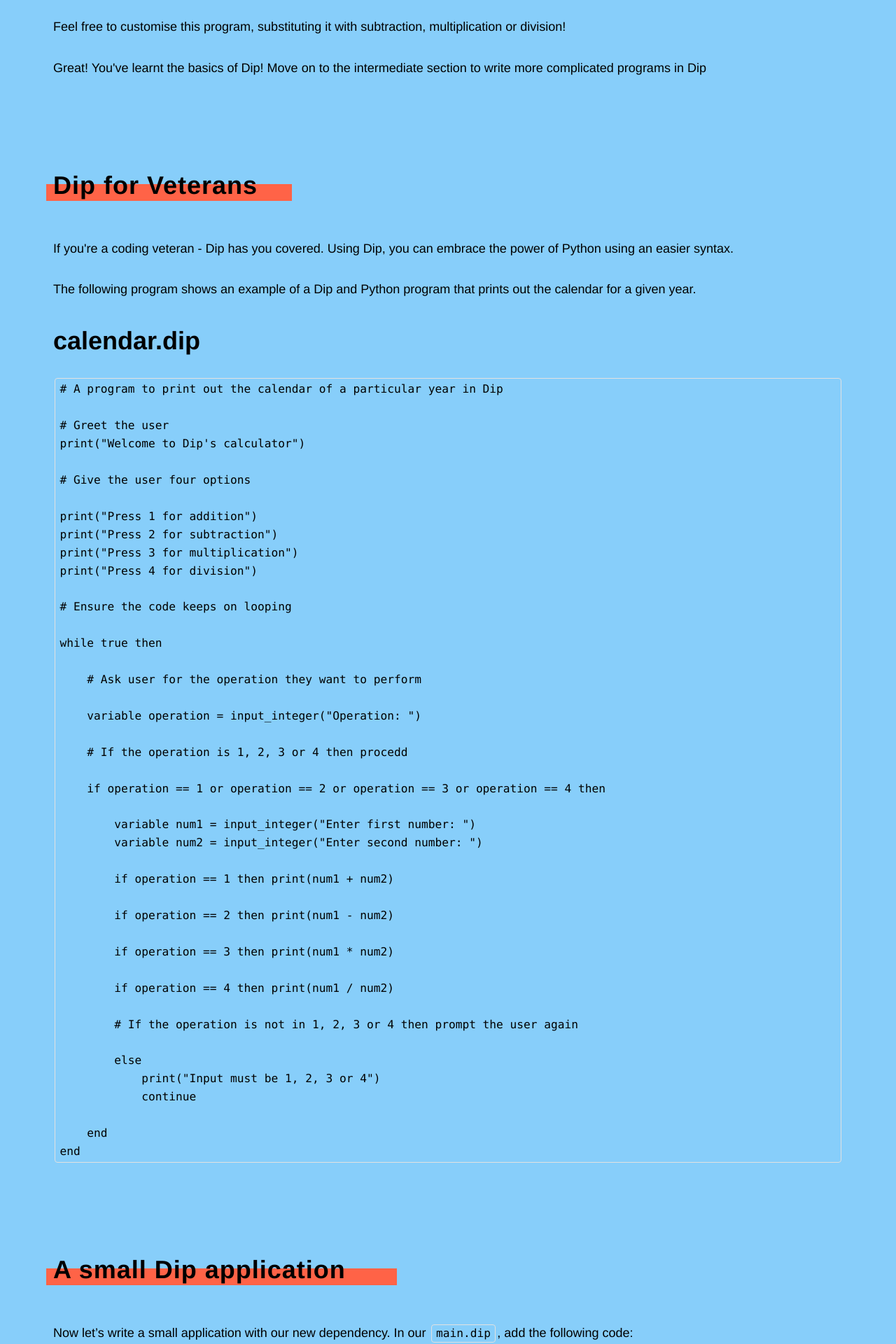
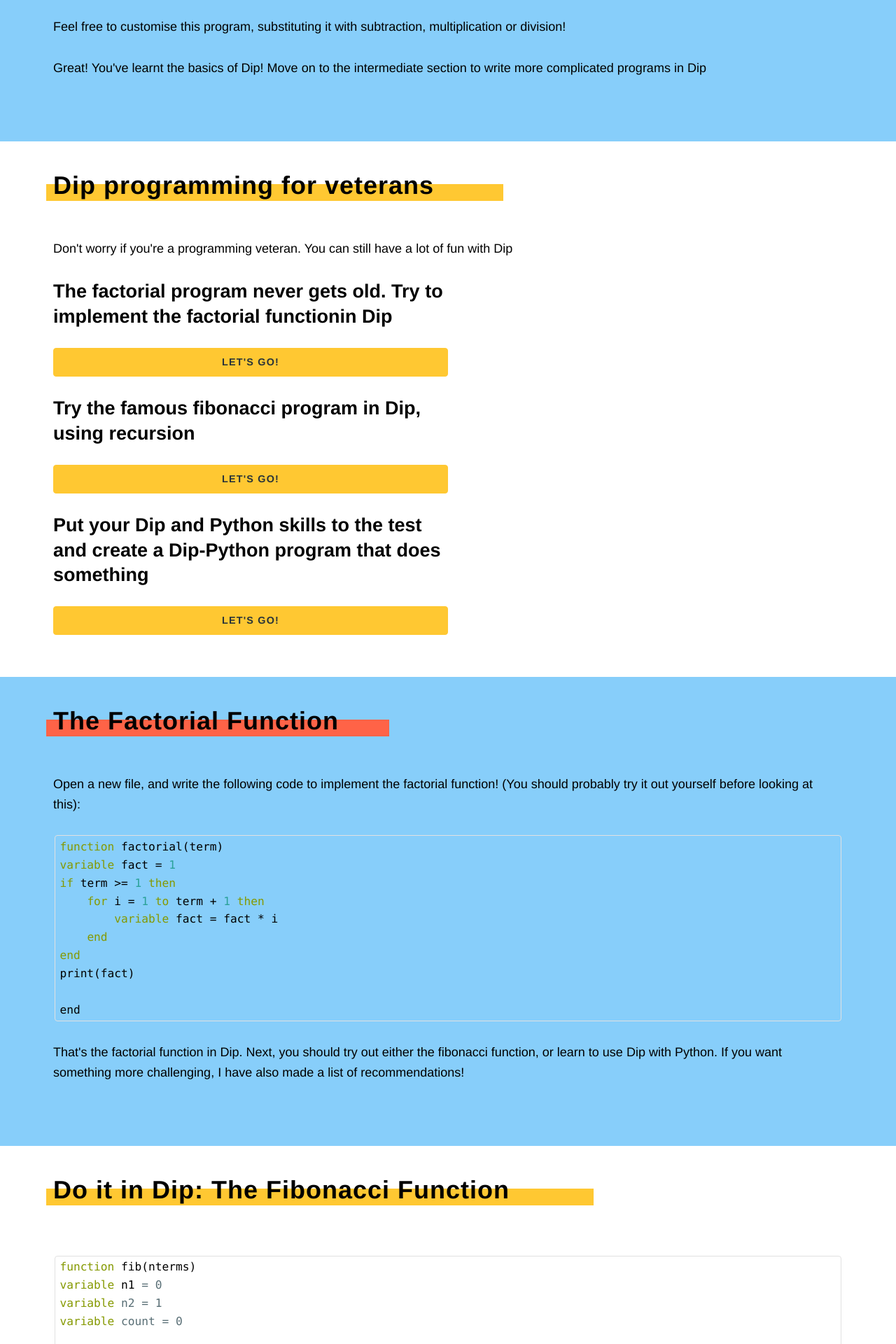
Before and after one commit to Diplang/DipSite, a Flask app: page /tutorial in a window 1280 px wide. Shown: the part 3920-5840 px from the top of the page at 70% size. Run offline with Flask 2, Linux system fonts and the light colour scheme; some libraries are stand-ins or nearby versions; some web fonts are replaced.

Commit message:
tutorial

```diff
--- a/templates/tutorial.html
+++ b/templates/tutorial.html
@@ -71,8 +71,8 @@
       <div class="highlight highlight"></div>
     </header>
     <h2 class="subtitle">The step by step learning path to start coding with Dip.</h2></br>
-    <p>Dip is aimed at beginners starting to learn to code. It is by no means complete, and does not wish to compete with the mainstream languages of today. However, it does prove a good place to start learning to code</p>
-    <p>I recommend starting out as a beginner, and learning more about Dip and its syntax. After this, move on to the next section, and when done with that, start working on complex programs with Dip</p>
+    <p>Dip is aimed at beginners starting to learn to code. It is by no means complete, and does not aim to compete with the mainstream languages of today. However, it does prove a good place to start learning to code.</p>
+    <p>I recommend starting out as a beginner, and learning more about Dip and its syntax. After this, move on to the next section, and when done with that, start working on complex programs with Dip.</p>
     <div id="top" class="mw-50-l mr4-l pt0 flex flex-column justify-between-l">
         <h3>I am a beginner</h3>
         <a style = "scroll-behavior: smooth;" href="#beginner" class="button button-secondary">Dip's Exercises for Beginners</a>
@@ -172,115 +172,114 @@
   </div>
 </section>
 
-<section id="installing-dependencies" class="green">
+<section id="beginner" class="white thanks">
   <div class="w-100 mw-none ph3 mw8-m mw9-l center f3">
     <header>
-      <h2>Dip for Veterans</h2>
-      <div class="highlight"></div>
+      <h2>Dip programming for veterans</h2>
+      <div class="highlight highlight"></div>
     </header>
-    <p>If you're a coding veteran - Dip has you covered. Using Dip, you can embrace the power of Python using an easier syntax.</p>
-<p>The following program shows an example of a Dip and Python program that prints out the calendar for a given year.</p>
+    <p>Don't worry if you're a programming veteran. You can still have a lot of fun with Dip</p>
+    <div id="top" class="mw-50-l mr4-l pt0 flex flex-column justify-between-l">
+        <h3>The factorial program never gets old. Try to implement the factorial functionin Dip</h3>
+        <a href="#factorial" class="button button-secondary">Let's go!</a>
+    </div></br>
+    <div id="top" class="mw-50-l mr4-l pt0 flex flex-column justify-between-l">
+        <h3>Try the famous fibonacci program in Dip, using recursion</h3>
+        <a href="#fibonacci" class="button button-secondary">Let's go!</a>
+    </div></br>
+    <div id="top" class="mw-50-l mr4-l pt0 flex flex-column justify-between-l">
+        <h3>Put your Dip and Python skills to the test and create a Dip-Python program that does something</h3>
+        <a href="#python" class="button button-secondary">Let's go!</a>
+    </div>
+  </div>
+</section>
 
-  <h1 id="factorial-function">calendar.dip</h1>
-<pre><code># A program to print out the calendar of a particular year in Dip
-
-# Greet the user
-print("Welcome to Dip's calculator")
-
-# Give the user four options
-
-print("Press 1 for addition")
-print("Press 2 for subtraction")
-print("Press 3 for multiplication")
-print("Press 4 for division")
-
-# Ensure the code keeps on looping
-
-while true then
-
-    # Ask user for the operation they want to perform
-
-    variable operation = input_integer("Operation: ")
-
-    # If the operation is 1, 2, 3 or 4 then procedd
-
-    if operation == 1 or operation == 2 or operation == 3 or operation == 4 then
-
-        variable num1 = input_integer("Enter first number: ")
-        variable num2 = input_integer("Enter second number: ")
-
-        if operation == 1 then print(num1 + num2)
-
-        if operation == 2 then print(num1 - num2)
-
-        if operation == 3 then print(num1 * num2)
-
-        if operation == 4 then print(num1 / num2)
-
-        # If the operation is not in 1, 2, 3 or 4 then prompt the user again
-
-        else
-            print("Input must be 1, 2, 3 or 4")
-            continue
-
-    end
-end
+<section id="factorial" class="green">
+  <div class="w-100 mw-none ph3 mw8-m mw9-l center f3">
+    <header>
+      <h2>The Factorial Function</h2>
+      <div class="highlight highlight"></div>
+    </header>
+    <p>Open a new file, and write the following code to implement the factorial function! (You should probably try it out yourself before looking at this):</p>
+<pre><code><span class="hljs-keyword">function</span> factorial(term)</br><span class="hljs-keyword">variable</span> fact = <span class="hljs-number">1</span>
+<span class="hljs-keyword">if</span> term &gt;= <span class="hljs-number">1</span> <span class="hljs-keyword">then</span>
+    <span class="hljs-keyword">for</span> i = <span class="hljs-number">1</span> <span class="hljs-keyword">to</span> term + <span class="hljs-number">1</span> <span class="hljs-keyword">then</span>
+        <span class="hljs-keyword">variable</span> fact = fact * i
+    <span class="hljs-keyword">end</span>
+<span class="hljs-keyword">end</span>
+print(fact)
+</br>end
 </code></pre><p>
 </code></p>
+    <p>That's the factorial function in Dip. Next, you should try out either the fibonacci function, or learn to use Dip with Python. If you want something more challenging, I have also made a list of recommendations!</p>
 
   </div>
 </section>
 
-
-<section id="a-small-rust-app" class="green">
+<section id="fibonacci" class="white thanks">
   <div class="w-100 mw-none ph3 mw8-m mw9-l center f3">
     <header>
-      <h2>A small Dip application</h2>
-      <div class="highlight"></div>
+      <h2>Do it in Dip: The Fibonacci Function</h2>
+      <div class="highlight highlight"></div>
     </header>
-    <p>Now let’s write a small application with our new dependency. In our <code>main.dip</code>, add the following code:</p>
+    <pre><code><span class="hljs-keyword">function</span> fib(nterms)</br><span class="hljs-keyword">variable</span> n1 <span class="hljs-comment">= 0</span>
+<span class="hljs-keyword">variable</span> <span class="hljs-comment">n2 = 1</span>
+<span class="hljs-keyword">variable</span> <span class="hljs-comment">count = 0</span>
 
-<pre><code>use("stdlib/bleu_says.dip") # from the previous step
+if <span class="hljs-comment">nterms &lt;= 0 then print(</span><span class="hljs-comment">"Input a positive integer"</span><span class="hljs-comment">)</span>
+if <span class="hljs-comment">nterms == 1 then</span>
+    print(<span class="hljs-string">"Fibonnaci sequence upto"</span> + <span class="hljs-string">" 1"</span> + <span class="hljs-string">":"</span>)
+    print(n1)
+else
+    print(<span class="hljs-string">"Fibonacci sequence:"</span>)
+    while <span class="hljs-comment">count &lt; nterms then</span>
+        print(n1)
+        <span class="hljs-keyword">variable</span> <span class="hljs-comment">nth = n1 + n2</span>
+        <span class="hljs-keyword">variable</span> <span class="hljs-comment">n1 = n2</span>
+        <span class="hljs-keyword">variable</span> <span class="hljs-comment">n2 = nth</span>
+        <span class="hljs-keyword">variable</span> <span class="hljs-comment">count = count + 1</span>
+    end
+end
+end
+</code></pre><p>
+</code></p>
+    <p>An old classic, the fibonacci function. However, keep in mind that there is more than one way to do this. Try out your own implementation of fibonacci (perhaps using recursion), and post it on the forum!</p>
+  </div>
+</section>
 
-function main()
-    variable message = "Hello, world!"
-    bleu(message)
+<section id="fibonacci" class="green">
+  <div class="w-100 mw-none ph3 mw8-m mw9-l center f3">
+    <header>
+      <h2>Python and Dip: Teamwork</h2>
+      <div class="highlight highlight"></div>
+    </header>
+    <pre><code><span class="hljs-keyword">function</span> fib(nterms)</br><span class="hljs-keyword">variable</span> n1 <span class="hljs-comment">= 0</span>
+<span class="hljs-keyword">variable</span> <span class="hljs-comment">n2 = 1</span>
+<span class="hljs-keyword">variable</span> <span class="hljs-comment">count = 0</span>
+
+if <span class="hljs-comment">nterms &lt;= 0 then print(</span><span class="hljs-comment">"Input a positive integer"</span><span class="hljs-comment">)</span>
+if <span class="hljs-comment">nterms == 1 then</span>
+    print(<span class="hljs-string">"Fibonnaci sequence upto"</span> + <span class="hljs-string">" 1"</span> + <span class="hljs-string">":"</span>)
+    print(n1)
+else
+    print(<span class="hljs-string">"Fibonacci sequence:"</span>)
+    while <span class="hljs-comment">count &lt; nterms then</span>
+        print(n1)
+        <span class="hljs-keyword">variable</span> <span class="hljs-comment">nth = n1 + n2</span>
+        <span class="hljs-keyword">variable</span> <span class="hljs-comment">n1 = n2</span>
+        <span class="hljs-keyword">variable</span> <span class="hljs-comment">n2 = nth</span>
+        <span class="hljs-keyword">variable</span> <span class="hljs-comment">count = count + 1</span>
+    end
 end
-
-main()
-    </code></pre>
-
-<p>Once we save that, we can run our application by typing:</p>
-<p><code>run("main.dip")</code></p>
-<p>Assuming everything went well, you should see your application print this to the screen:</p>
-
-    <pre><code>-----------------
-| Hello, world! |
------------------
-                    \
-                     \
-                      \
-                           ▓▓▓▓▓▓▓▓▓▓
-                         ▓▓▓▓▓▓▓▓▓▓▓▓▓▓
-                        ▓▓▓▓▓▓▓▓▓▓▓▓▓▓▓▓▓▓
-                      ▓▓▓▓░░░░░░▓▓░░░░░░▓▓▓▓
-                  ░░░░▓▓░░░░░░░░░░░░░░░░░░▓▓░░░░
-                  ░░░░▓▓░░  ██░░░░░░  ██░░▓▓░░░░
-                    ░░▓▓░░████░░░░░░████░░▓▓░░
-                      ▓▓░░▒▒▒▒░░░░░░▒▒▒▒░░▓▓
-                        ▓▓░░░░░░░░░░░░░░▓▓
-                          ▓▓▓▓░░░░░░▓▓▓▓
-                              ▓▓▓▓▓▓        ░░
-                            ▓▓▓▓▓▓▓▓▓▓      ▓▓
-                            ▓▓▓▓▓▓▓▓▓▓    ▓▓▓▓
-                          ▓▓▓▓▓▓▓▓▓▓▓▓▓▓▓▓▓▓
-                          ▓▓▓▓░░▓▓░░▓▓▓▓
-
-    </code></pre>
+end
+</code></pre><p>
+</code></p>
+    <p>An old classic, the fibonacci function. However, keep in mind that there is more than one way to do this. Try out your own implementation of fibonacci (perhaps using recursion), and post it on the forum!</p>
+  </div>
+</section>
 
 
-  </div>
-</section>
+
 
 <section id="read-the-docs" class="white thanks">
   <div class="w-100 mw-none ph3 mw8-m mw9-l center f3">
@@ -292,6 +291,8 @@ main()
     <a href="/docs" class="button button-secondary">learn more!</a>
   </div>
 </section>
+
+
 
 
 
```
